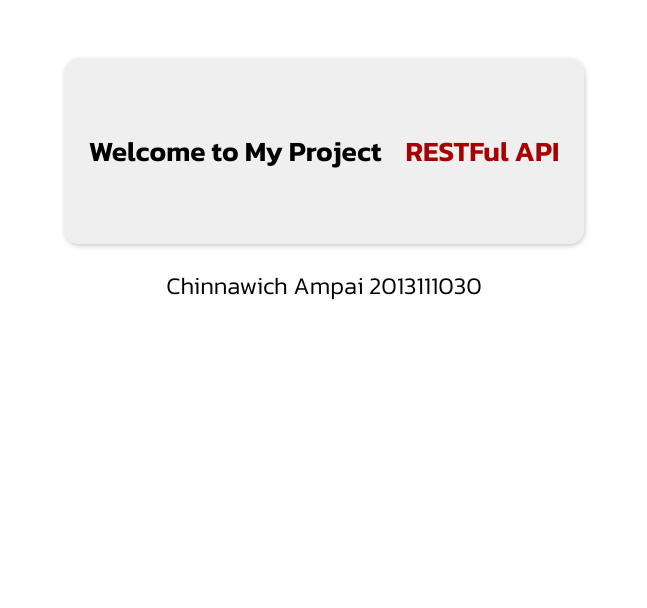
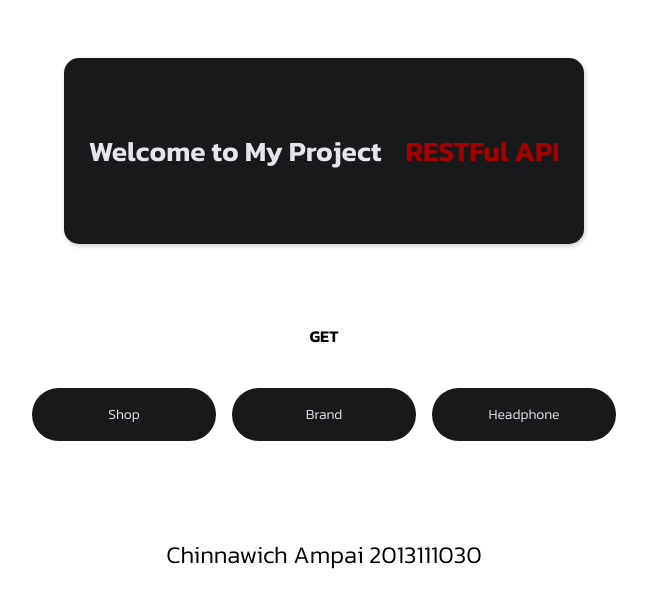
Before and after one commit to HimitsuTH/project_restfulApi, a website: page public/index.html in a window 1280 px wide. Shown: the whole page, without its empty margins (316-963 px from the left). Drawn offline with Linux system fonts and the light colour scheme.

Commit message:
🎧 Test System V_0.4.1 😴

```diff
--- a/public/index.html
+++ b/public/index.html
@@ -9,6 +9,14 @@
   <div class="title">
     <h1>Welcome to My Project <p class="main_title">RESTFul API</p></h1>
   </div>
+  <div class="container card-link">
+    <h3 class="tagName">GET</h3>
+    <div class="link-container">
+      <a href="/shop">Shop</a>
+      <a href="/shop/Brand">Brand</a>
+      <a href="/headphone">Headphone</a>
+    </div>
+  </div>
   <p class="name">Chinnawich Ampai 2013111030</p>
 </body>
 
--- a/public/stylesheets/style.css
+++ b/public/stylesheets/style.css
@@ -12,20 +12,28 @@ body {
 a {
   color: #00B7FF;
 }
+.container{
+    display: flex;
+    justify-content: center;
+    align-items: center;
+    flex-direction: column;
 
+}
 
-
+/* Title container */
 .title {
-  background-color: #eeee;
+  background-color: #18191a;
   box-shadow: 1px 2px 5px rgba(0, 0, 0,0.2);
   padding: 25px;
   border-radius: 15px;
 }
+
 .title > h1 {
   display: flex;
   flex-direction: row;
   justify-content: center;
   align-items: center;
+  color: #E4E6EB;
 
 }
 
@@ -38,3 +46,35 @@ a {
 .name {
   font-size: 24px;
 }
+
+
+/* link container */
+.link-container {
+  display: grid;
+  grid-template-columns: repeat(3, 200px);
+}
+
+.link-container > a{
+  margin: 0.5rem;
+  padding: 1rem;
+  background: #18191a;
+  color: #E4E6EB;
+  border-radius: 2rem;
+  text-decoration: none;
+  text-align: center;
+}
+.link-container>a:hover {
+  background-color: #303B38 ;
+  color: rgb(223, 1, 1);
+}
+.card-link {
+  /* background-color: #eee; */
+  padding: 3rem;
+  margin: 1rem;
+  /* box-shadow: 1px 2px 5px rgba(0, 0, 0, 0.2); */
+  border-radius: 2rem;
+}
+
+.tagName {
+  margin-bottom: 2rem;
+}
```
